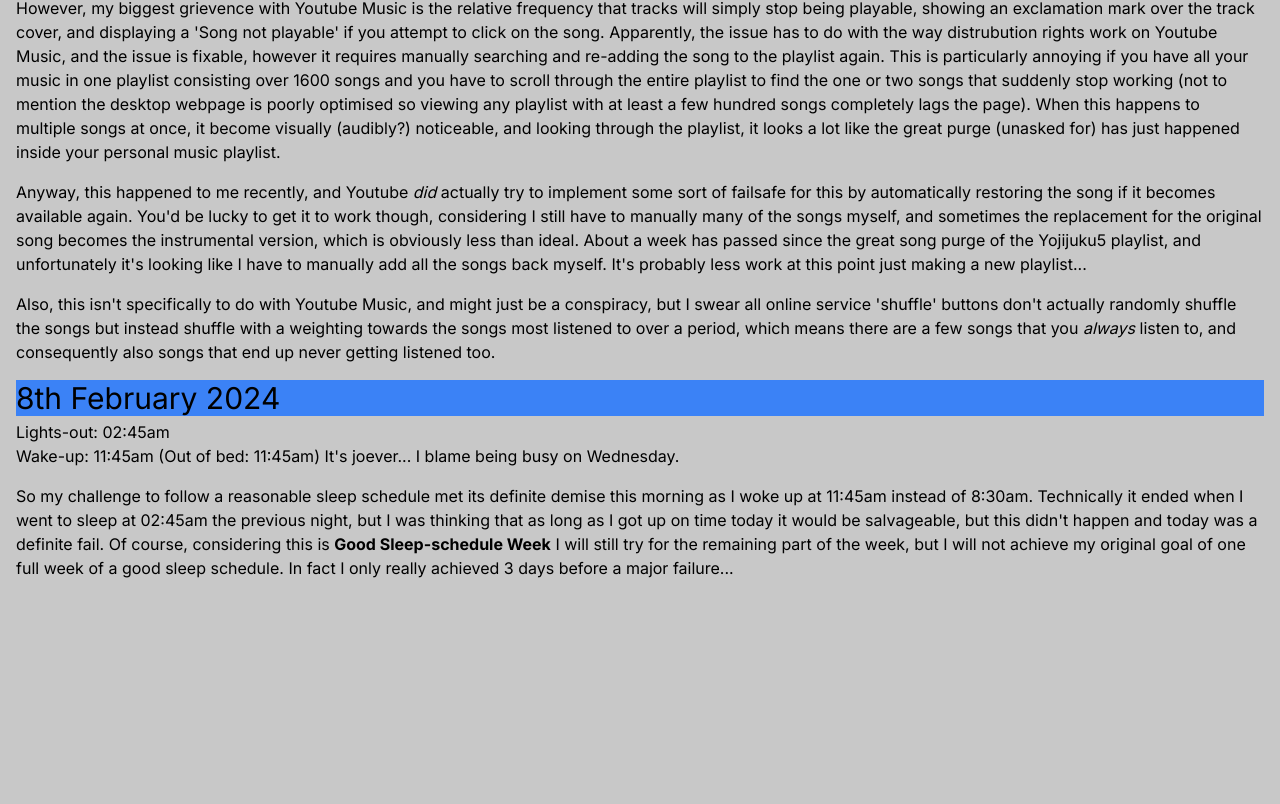
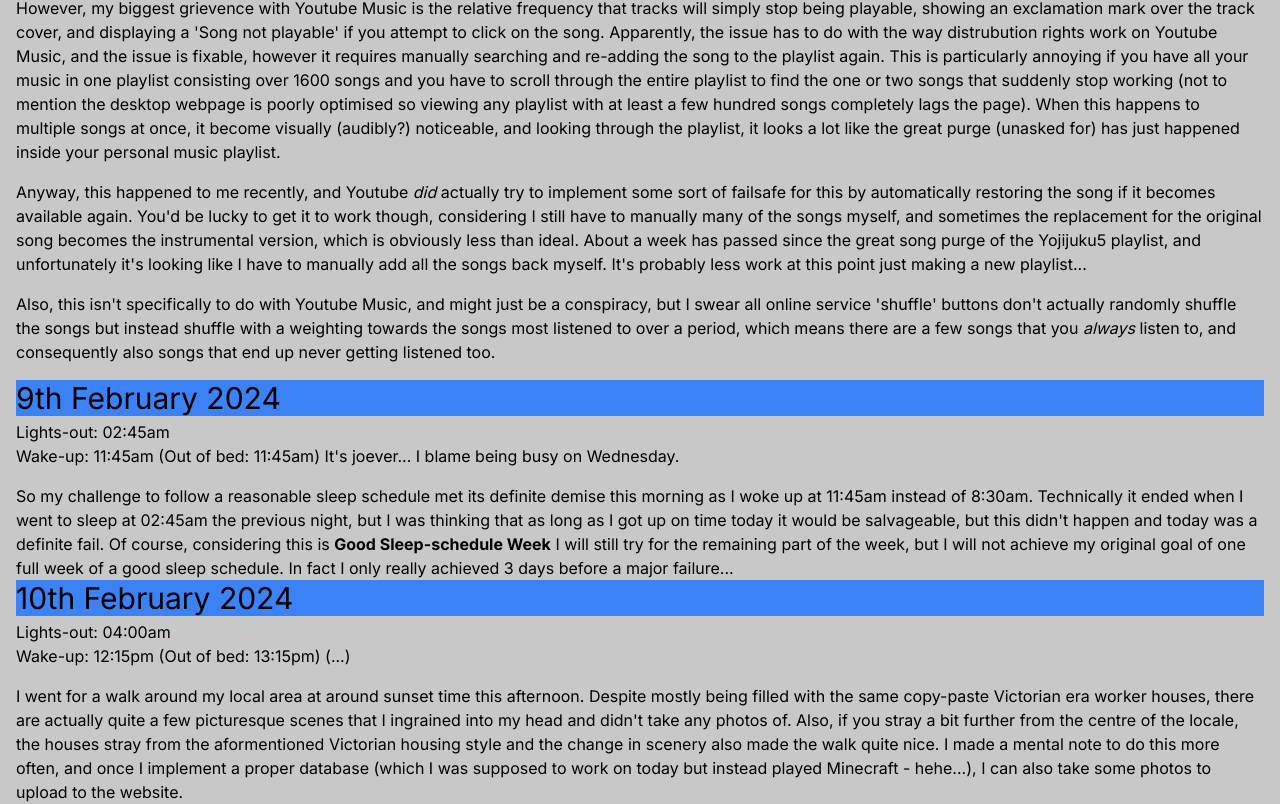
Before and after one commit to Yojijuku5/yojiweb, a Next.js app: page / in a window 1280 px wide. Shown: the part 3621-4425 px from the top of the page. Before the commit the page ends 4201 px from the top, so only its background shows below. Built offline with nearby package versions, Linux system fonts and the light colour scheme.

Commit message:
10th feb

```diff
--- a/src/app/page.tsx
+++ b/src/app/page.tsx
@@ -261,7 +261,7 @@
           </p>
         </div>
         <div className="flex-auto h-10 mx-4">
-          <h1 className="text-3xl bg-blue-500">8th February 2024</h1>
+          <h1 className="text-3xl bg-blue-500">9th February 2024</h1>
         </div>
         <div className="mx-4">
           <p>
@@ -277,6 +277,23 @@
             will not achieve my original goal of one full week of a good sleep schedule. In fact I only really achieved 3 days before a major failure...
           </p>
         </div>
+        <div className="flex-auto h-10 mx-4">
+          <h1 className="text-3xl bg-blue-500">10th February 2024</h1>
+        </div>
+        <div className="mx-4">
+          <p>
+            Lights-out: 04:00am
+          </p>
+          <p className="pb-4">
+            Wake-up: 12:15pm (Out of bed: 13:15pm) (...)
+          </p>
+          <p>
+            I went for a walk around my local area at around sunset time this afternoon. Despite mostly being filled with the same copy-paste Victorian era worker houses, there are
+            actually quite a few picturesque scenes that I ingrained into my head and didn&apos;t take any photos of. Also, if you stray a bit further from the centre of the locale, the houses
+            stray from the aformentioned Victorian housing style and the change in scenery also made the walk quite nice. I made a mental note to do this more often, and once I implement a proper database
+            (which I was supposed to work on today but instead played Minecraft - hehe...), I can also take some photos to upload to the website.
+          </p>
+        </div>
       </div>
     </main>
   )
```
